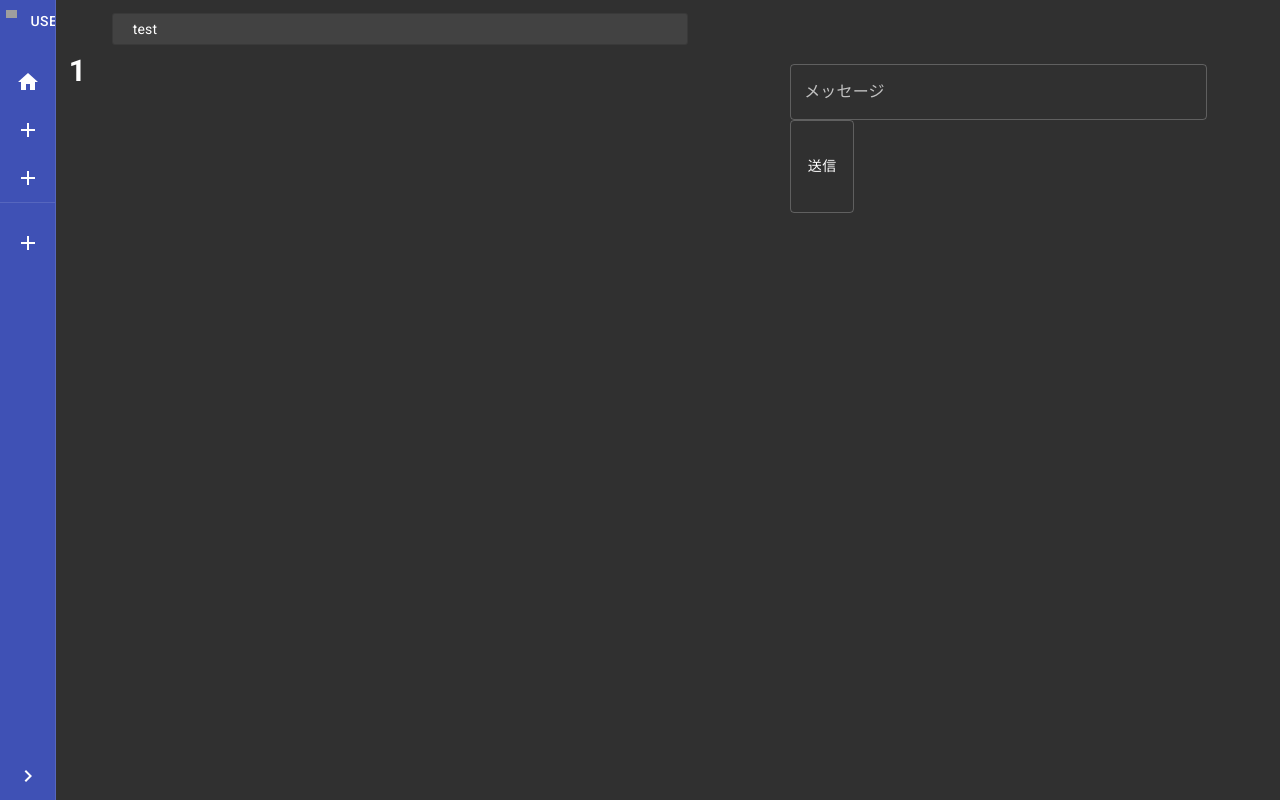
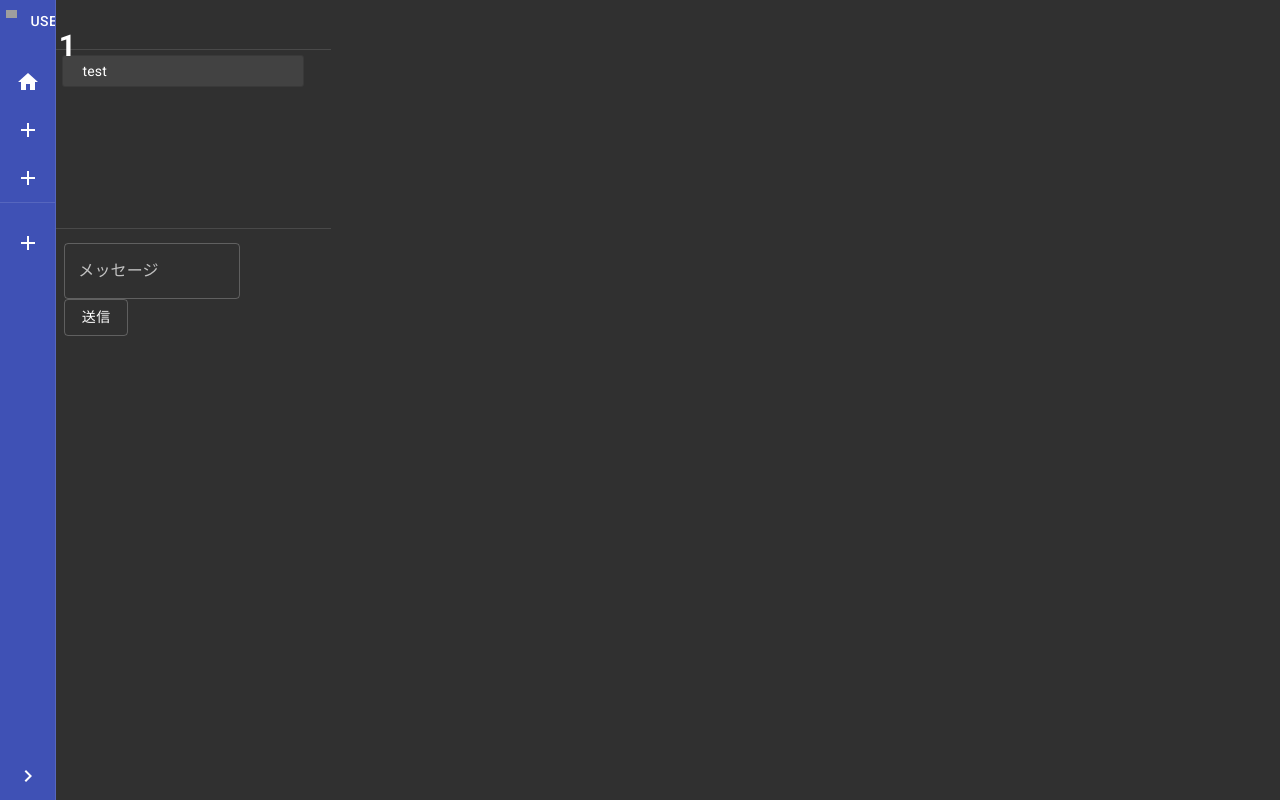
Before and after one commit to girakdev/Girack, a Next.js app: page /1 in a window 1280 px wide. Built offline with nearby package versions, Linux system fonts and the light colour scheme; grey boxes are pictures that could not be loaded.

Commit message:
fix amakeStyles

```diff
--- a/components/chatWindow.tsx
+++ b/components/chatWindow.tsx
@@ -4,46 +4,31 @@ import { createStyles, makeStyles } from '@material-ui/core/styles';
 import { Typography, Divider, TextField, Paper, Button } from '@material-ui/core';
 import io from 'socket.io-client';
 import { useRouter } from 'next/router';
+import theme from '../src/theme';
 //import Alrt from '../components/alert.js';
 
-const layoutStyle = {
-    border: '1px solid #DDD',
-    width: "100%",
-    height: "70%"
+const useStyles = makeStyles((theme) => createStyles({
+    root: {
 
-}
-
-//チャンネルのヘッダー
-const chatHead = {
-    fontSize: "20px",
-    height: "10%",
-    paddingLeft: "1%",
-    marginTop: "2%",
-}
-
-//メッセージを放り込む部分
-const chatWL = {
-    width: "100%",
-    height: "75%",
-    paddingLeft: "2%",
-    overflow: "auto",
-}
-
-const useStyles = makeStyles((theme) => createStyles({
+    },
     cw: {
         width: "80%",
         height: "70%",
         position: "relative"
     },
-}));
-
-const chatInputStyle = {
-    width: "75%",
-    marginLeft: "3%",
-    marginTop: "5%",
-}
-
-const chatPaperStyle = {
+    chatHead: {
+        fontSize: "20px",
+        height: "10%",
+        paddingLeft: "1%",
+        marginTop: "2%",
+    },
+    chatWL: {
+        width: "100%",
+        height: "75%",
+        paddingLeft: "2%",
+        overflow: "auto",
+    },
+    chatPaperStyle: {
         width: "90%",
         padding: "20px",
         paddingTop: "5px",
@@ -52,28 +37,36 @@ const chatPaperStyle = {
         borderColor: "rgba(0,0,0,0.13)",
         borderRadius: "3px",
         marginTop: "2%",
-}
+    },
+    chatInputStyle: {
+        width: "75%",
+        marginLeft: "3%",
+        marginTop: "5%",
+    },
 
-const chatWindow = (s) => {
+}));
+
+const chatWindow = () => {
+    const classes = useStyles();
     const router = useRouter();
     const channelID = router.query.id;
     return (
-        <>
-            <div style={chatHead}>
+        <div className={classes.root}>
+            <div className={classes.chatHead}>
                 <title style={{ margin: 0 }}>{router.query.id}</title>
                 <h2>{channelID}</h2>
             </div>
 
             <Divider />
-            <div style={chatWL}>
-                <Paper style={chatPaperStyle} variant="outlined">test</Paper>
+            <div className={classes.chatWL}>
+                <Paper className={classes.chatPaperStyle} variant="outlined">test</Paper>
             </div>
             <Divider />
-            <div style={chatInputStyle}>
+            <div className={classes.chatInputStyle}>
                 <span style={{ float: "left", marginRight: "3%", width: "85%" }}><TextField style={{ width: "100%", float: "left" }} label="メッセージ" variant="outlined" /></span>
                 <Button style={{ height: '100%' }} variant="outlined">送信</Button>
             </div>
-        </>
+        </div>
     );
 
 }
```
Lines whose indentation alone changed are shown as unchanged.
